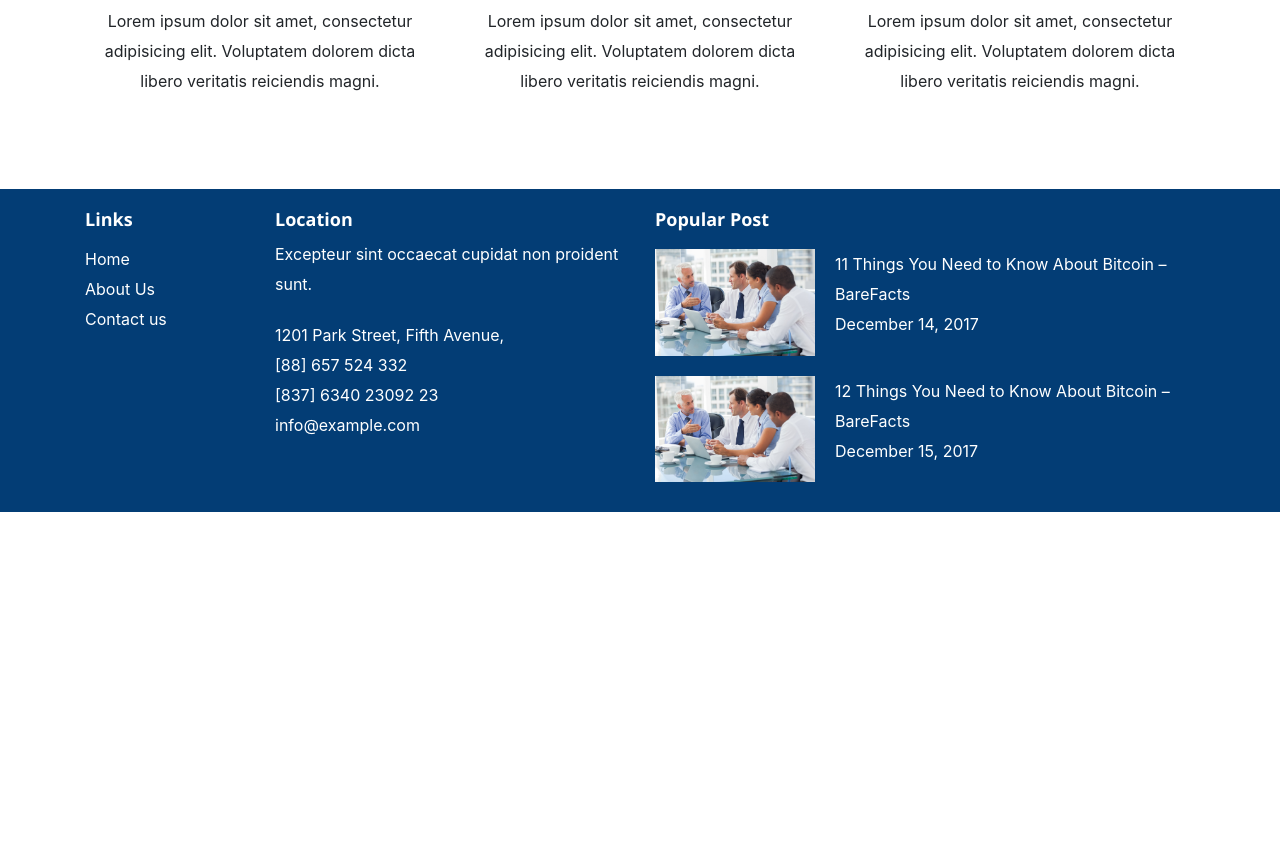
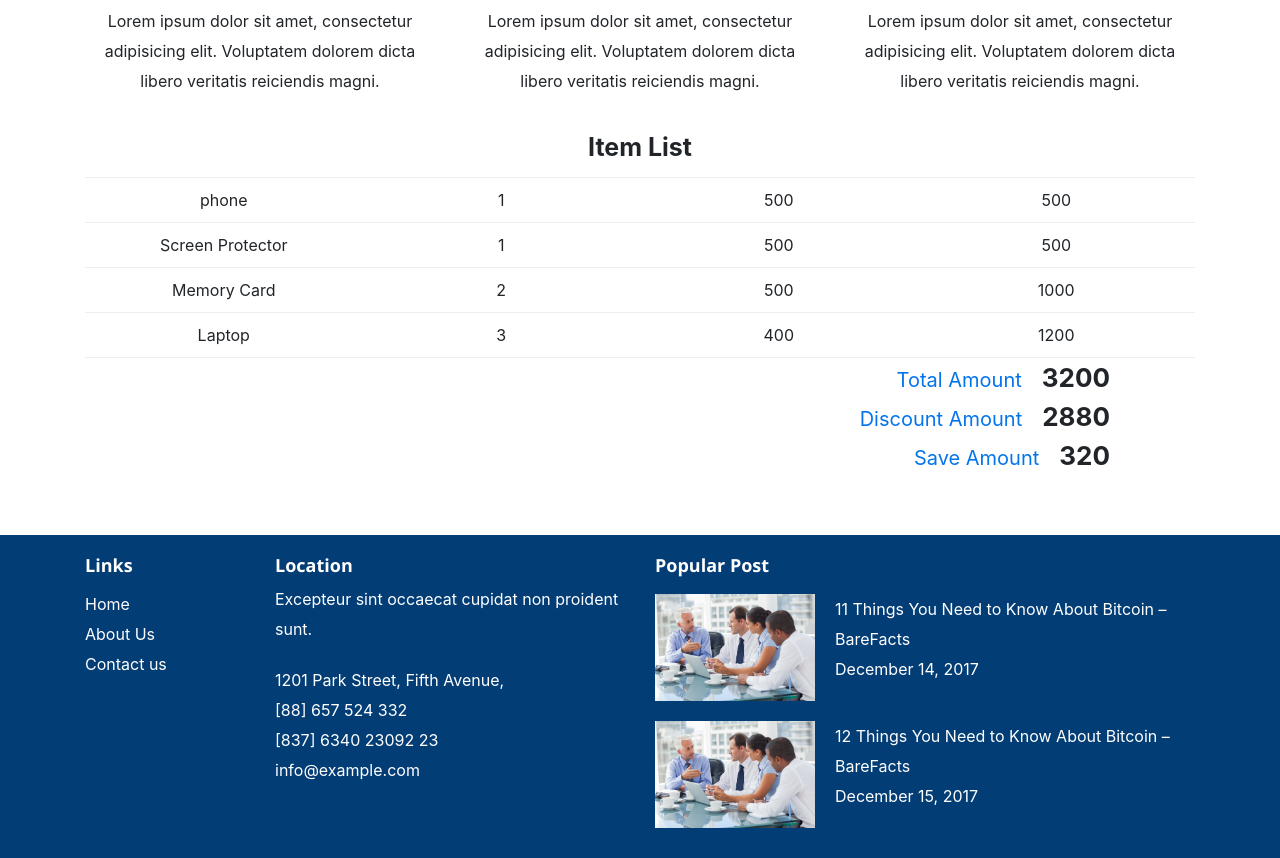
Before and after one commit to narenderaarav/firstApp, a React (Create React App) app: page /about in a window 1280 px wide. Shown: the part 1244-2102 px from the top of the page. Before the commit the page ends 1756 px from the top, so only its background shows below. Built offline with nearby package versions, Linux system fonts and the light colour scheme.

Commit message:
form error text

```diff
--- a/src/App.css
+++ b/src/App.css
@@ -145,3 +145,42 @@ p{font-size: 16px;
 .welcome h5{
   padding-bottom: 15px;
 }
+
+
+
+/* item list css */
+
+  .heading4 {width: 100%;
+    float: left;
+    font-size: 25px;
+    font-weight: bold;
+    text-align: center;
+    border-bottom: 1px #eee solid;
+     padding-bottom: 10px;
+    }
+	.itemList{
+    width: 100%;
+
+  }
+  .row1{
+    width: 100%;
+    display: inline-table;
+    border-bottom: 1px #eee solid;
+    padding-bottom: 10px;
+    padding-top: 10px;
+  }
+	.column{
+    width: 25%;
+    float: left;
+    text-align: center;
+  }
+	.totalSum{
+    width: 100%;
+    text-align: right;
+    font-size: 26px;
+    font-weight: bold;
+    padding-right: 85px;
+  }
+
+  .toamt{padding-right: 20px; color: #0474ec; font-weight: normal; font-size: 20px;}
+  .error{font-size: 13px; color: red}
--- a/src/App.js
+++ b/src/App.js
@@ -18,7 +18,8 @@ import Practice from "./Practice";
 import Registration from "./pages/Registration";
 import Welcome from "./pages/Welcome"
 import { UserForm } from './Formcomponent/UserForm';
-
+import ItemRender from './ItemLsit'
+import ItemShow from './NewItemList'
 function App() {
   return (
     <div className="App">
@@ -30,11 +31,12 @@ function App() {
             <About/>
             <Smallfeatures/>
             <Ourservice/>
+            <ItemRender/>
           </Route>
           <Route path="/contact">
             <Banner/>
             <Contact/>
-            <Practice/>
+            <ItemShow/>
           </Route>
           <Route path="/registration">
             <Banner/>
--- a/src/CityWeather.js
+++ b/src/CityWeather.js
@@ -23,7 +23,7 @@ const cityRenderer = () =>{
         <ul>
             {cities.map(city => {
                 return (
-                    <li>City:<span className="city">{city.city}</span>
+                    <li>City:<span>{city.city}</span>
                     <span>Cel: {city.cTemp}</span>
                     <span>FTem: {city.fTemp}</span>
                     </li>
--- /dev/null
+++ b/src/Formcomponent/PickRegion.js
@@ -0,0 +1,51 @@
+import React ,{Component} from "react";
+export class PickRegion extends Component{
+    continue = e => {
+        e.preventDefault();
+        this.props.nextStep();
+
+    };
+    render(){
+        const {values, handleChange} = this.props;
+        return <form>
+            <div className="container">
+                 <div className="contact">
+                    <div className="contactHeading">
+                        <h2>Pick Region</h2>
+                    </div>
+                 </div>
+                <div className="contactForm">
+                    <div className="row">
+                        <div className="offset-md-4 col-md-4">
+                        <div className="row">
+                            <div className="col-md-12 col-sm-12">
+                                <div className="form-group">
+
+                                    <select className="form-control is-invalid" defaultValue={values.pickregion} onChange={handleChange('pickregion')}>
+                                        <option value="">Pick Region</option>
+                                        <option value="Hindi">Hindi</option>
+                                        <option value="English">English</option>
+                                    </select>
+
+                                </div>
+
+                            </div>
+
+                        </div>
+
+                        <div className="row">
+                            <div className="col-md-12">
+                                <div className="form-group">
+                                     <input type="submit" value="Next"  className="btn btn-success" onClick={this.continue} />
+                                </div>
+                            </div>
+                        </div>
+                        </div>
+                    </div>
+                </div>
+            </div>
+        </form>
+    }
+}
+
+export default PickRegion;
--- /dev/null
+++ b/src/Formcomponent/Pickyourpassion.js
@@ -0,0 +1,49 @@
+import React ,{Component} from "react";
+export class Pickyourpassion extends Component{
+    continue = e => {
+        e.preventDefault();
+
+
+    };
+    render(){
+        const {values, handleChange} = this.props;
+        return <form>
+            <div className="container">
+                 <div className="contact">
+                    <div className="contactHeading">
+                        <h2>Pick Your Passion</h2>
+                    </div>
+                 </div>
+                <div className="contactForm">
+                    <div className="row">
+                        <div className="offset-md-4 col-md-4">
+                        <div className="row">
+                            <div className="col-md-12 col-sm-12">
+                                <div className="form-group">
+
+                                    <select className="form-control is-valid" defaultValue={values.pickregion} onChange={handleChange('pickregion')}>
+                                        <option value="">Pick Your Passion</option>
+                                        <option value="TV Shows">TV Shows</option>
+                                        <option value="Education">Education</option>
+                                    </select>
+                                </div>
+                            </div>
+
+                        </div>
+
+                        <div className="row">
+                            <div className="col-md-12">
+                                <div className="form-group">
+                                     <input type="submit" value="Next"  className="btn btn-success" />
+                                </div>
+                            </div>
+                        </div>
+                        </div>
+                    </div>
+                </div>
+            </div>
+        </form>
+    }
+}
+
+export default Pickyourpassion;
--- a/src/Formcomponent/UserForm.js
+++ b/src/Formcomponent/UserForm.js
@@ -1,5 +1,8 @@
 import React, {Component} from "react";
 import PersonalDetails from "./PersonalDetails"
+import Welcome from "./Welcome"
+import PickRegion from "./PickRegion"
+import Pickyourpassion from "./Pickyourpassion"
 export class UserForm extends Component{
     state = {
         step: 1,
@@ -8,7 +11,12 @@ export class UserForm extends Component{
         password: '',
         retypepassword: '',
         pickregion: '',
-        pickyourpassion: ''
+        pickyourpassion: '',
+
+        nameError: "",
+        emailError: "",
+
+
     }
 
     // Proceed to next step
@@ -25,7 +33,7 @@ export class UserForm extends Component{
 
     render(){
         const {step} = this.state;
-        const {name, email, password, retypepassword, pickregion, pickyourpassion} = this.state;
+        const {name, email, password, retypepassword, pickregion, pickyourpassion, nameError} = this.state;
         const values = {name, email, password, retypepassword, pickregion, pickyourpassion}
 
         switch(step) {
@@ -36,9 +44,26 @@ export class UserForm extends Component{
                     handleChange={this.handleChange}
                     values={values}
                 />
-            )
+            );
         case 2:
-        return <h1>Welcome narender</h1>
+        return (<Welcome
+            nextStep={this.nextStep}
+            handleChange={this.handleChange}
+        />)
+
+        case 3:
+        return (
+            <PickRegion
+            nextStep={this.nextStep}
+            handleChange={this.handleChange}
+            values={values}
+            />
+        )
+        case 4:
+        return <Pickyourpassion
+        handleChange={this.handleChange}
+        values={values}
+        />
 
         }
  }
--- a/src/Formcomponent/Welcome.js
+++ b/src/Formcomponent/Welcome.js
@@ -1,6 +1,12 @@
 import React, { Component } from "react";
 export default class Welcome extends Component {
+        continue = e => {
+        e.preventDefault();
+        this.props.nextStep();
+
+    };
     render() {
+        const {values, handleChange} = this.props;
         return <div className="container">
             <div className="contactForm">
                 <div className="row">
@@ -9,7 +15,7 @@ export default class Welcome extends Component {
                             <div className="welcome">
                                 <h4>Welcome </h4>
                                 <h5>Narender Kumar</h5>
-                                <input type="submit" value="Next" className="btn btn-success" />
+                                <input type="submit" value="Next"  onClick={this.continue} className="btn btn-success" />
                             </div>
 
                     </div>
--- /dev/null
+++ b/src/ItemLsit.js
@@ -0,0 +1,65 @@
+import React from "react";
+var shoppingCart = [
+    { name: 'phone', qty: 1, price: 500 },
+    { name: 'Screen Protector', qty: 1, price: 500 },
+    { name: 'Memory Card', qty: 2, price: 500 },
+    { name: 'Laptop', qty: 3, price: 400 }
+]
+
+var totalAmount = 0;
+var discount = 0;
+var saveAmount = 0;
+var totalItem = shoppingCart.reduce(function (pre, curr) {
+    curr.totalAmt = curr.qty * curr.price;
+    totalAmount += curr.totalAmt;
+    pre.push(curr)
+    return pre;
+}, []);
+
+
+var updatedOrderList = shoppingCart.reduce(function (orderList, item) {
+    item.totalAmt = item.qty * item.price;
+    orderList.totalAmount += item.totalAmt;
+    orderList.itemList.push(item)
+    return orderList;
+}, {itemList:[], totalAmount:0});
+
+console.log(updatedOrderList)
+
+
+if (totalAmount >= 1000) {
+    discount = totalAmount - (totalAmount * 10 / 100);
+    saveAmount = totalAmount - discount;
+}
+
+const itemRender = () => {
+    return (
+        <div className="container">
+            <div className="heading4">Item List</div>
+            <div className="itemList">
+                {totalItem.map(data => {
+                    return (
+                        <div className="row1">
+                            <div className="column">{data.name}</div>
+                            <div className="column">{data.qty}</div>
+                            <div className="column">{data.price}</div>
+                            <div className="column">{data.totalAmt}</div>
+                        </div>
+                    )
+
+                })}
+
+                <div className="totalSum">
+                    <span className="toamt">Total Amount</span>{totalAmount}
+                </div>
+                <div className="totalSum">
+                    <span className="toamt">Discount Amount</span>{discount}
+                </div>
+                <div className="totalSum">
+                    <span className="toamt">Save Amount</span>{saveAmount}
+                </div>
+            </div>
+        </div>
+    )
+};
+export default itemRender;
--- /dev/null
+++ b/src/NewItemList.js
@@ -0,0 +1,34 @@
+import React, {Component} from "react";
+var shoppingCart = [
+    { name: 'phone', qty: 1, price: 500 },
+    { name: 'Screen Protector', qty: 1, price: 500 },
+    { name: 'Memory Card', qty: 2, price: 500 },
+    { name: 'Charger', qty: 4, price: 400 }
+]
+
+var orderList = shoppingCart.reduce(function(order, item){
+        item.total = item.qty * item.price;
+        order.priceSum += item.total;
+        order.itemListing.push(item)
+        return order;
+
+},{itemListing:[], priceSum:0});
+console.log(orderList);
+
+
+    const itemShow = () =>{
+        return (
+            <div className="container">
+                 <div className="heading4">List Item</div>
+                 <div className="itemListOne">
+                   {orderList.map(data =>{
+                       return(
+                       <div>{data.name}</div>
+                    )
+                })}
+        </div>
+        </div>
+        )
+    } ;
+
+    export default itemShow;
--- a/src/Smallfeatures.js
+++ b/src/Smallfeatures.js
@@ -10,8 +10,8 @@ class Smallfeatures extends Component {
                      FeatureConfig.map(data => {
                     return(
                         <div className="col-md-4" key={data.id}>
-                        <BlueBox heading={data.heading} />
-                    </div>
+                            <BlueBox heading={data.heading} />
+                        </div>
                     )
                  })
                 }
```
Also changed, not shown: src/Formcomponent/PersonalDetails.js (+17 -3 lines).
